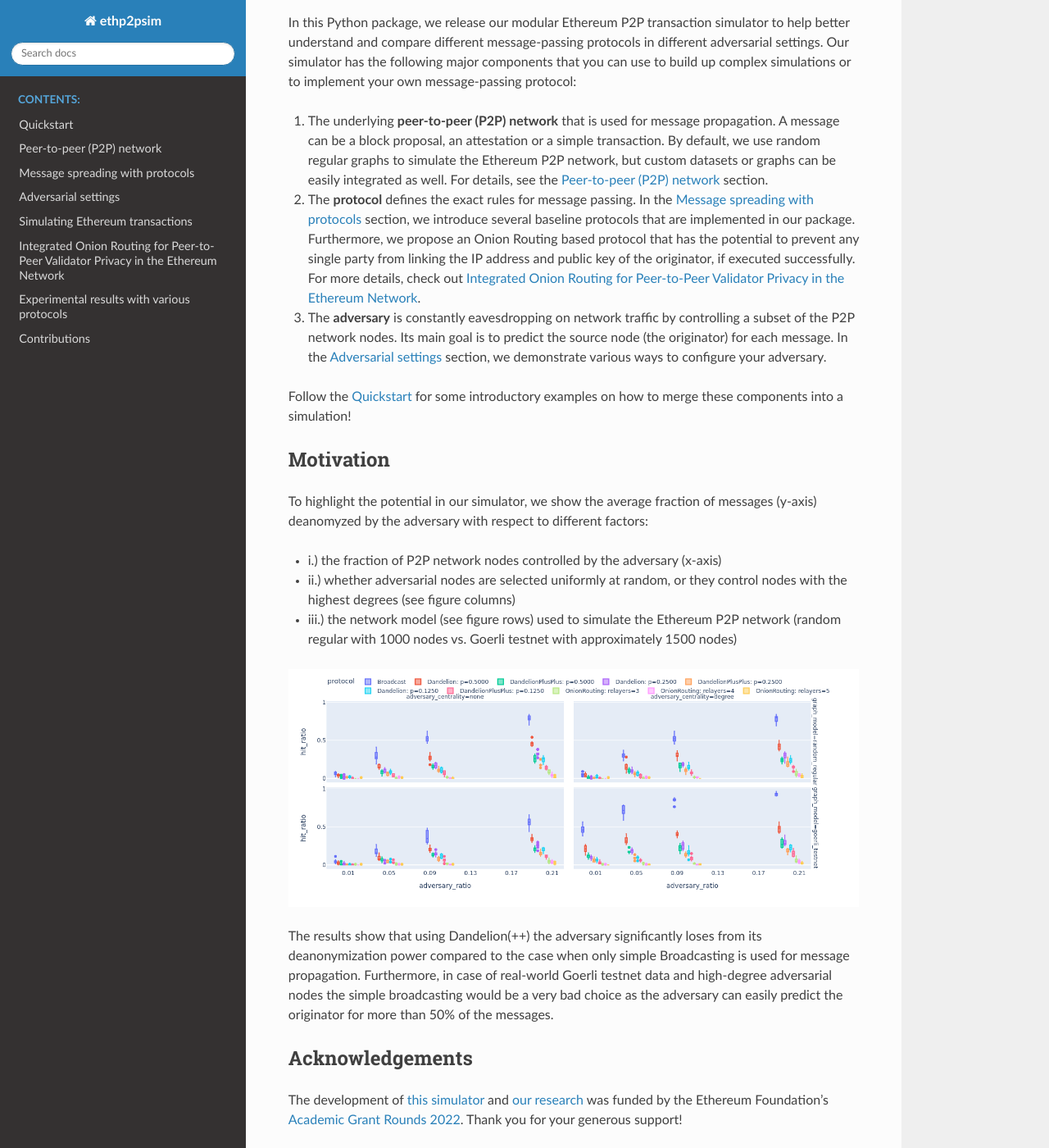
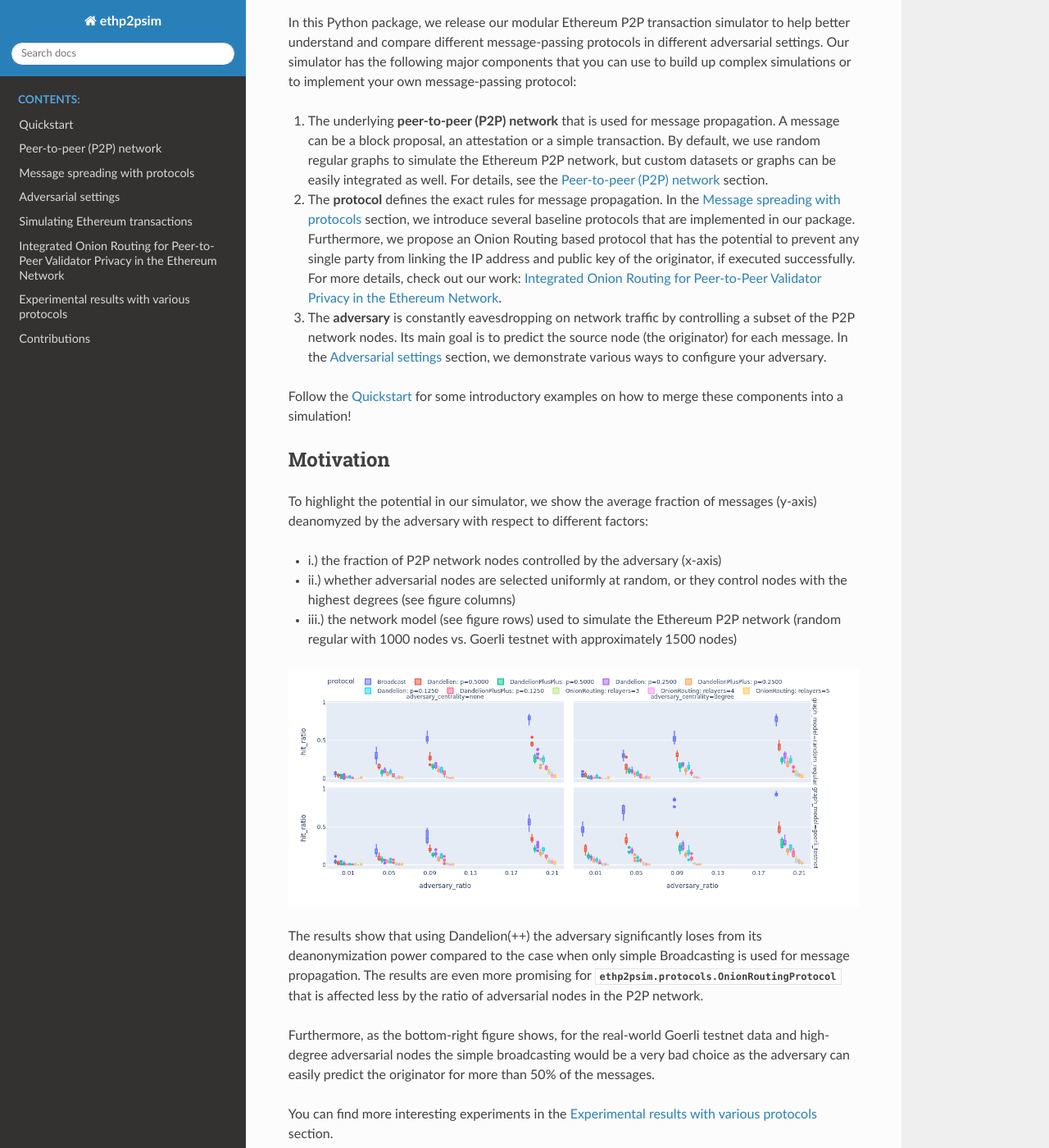
Before and after one commit to ferencberes/ethp2psim, a Sphinx documentation site: the page built from docs/source/index.rst, in a window 1280 px wide and 1400 px high, scrolled down 288 px. Shown: the whole window at 82% size. Built offline with Sphinx 7.4.7 and the Read the Docs theme 2.0.0, drawn with Linux system fonts in a browser that asks for light colours; formulas are drawn with MathJax 3.

```diff
--- a/docs/source/index.rst
+++ b/docs/source/index.rst
@@ -12,7 +12,7 @@ In this Python package, we release our modular Ethereum P2P transaction simulato
 
 #. The underlying **peer-to-peer (P2P) network** that is used for message propagation. A message can be a block proposal, an attestation or a simple transaction. By default, we use random regular graphs to simulate the Ethereum P2P network, but custom datasets or graphs can be easily integrated as well. For details, see the :ref:`network_sect` section.
 
-#. The **protocol** defines the exact rules for message passing. In the :ref:`protocols_sect` section, we introduce several baseline protocols that are implemented in our package. Furthermore, we propose an Onion Routing based protocol that has the potential to prevent any single party from linking the IP address and public key of the originator, if executed successfully. For more details, check out :ref:`onion_sect`.
+#. The **protocol** defines the exact rules for message propagation. In the :ref:`protocols_sect` section, we introduce several baseline protocols that are implemented in our package. Furthermore, we propose an Onion Routing based protocol that has the potential to prevent any single party from linking the IP address and public key of the originator, if executed successfully. For more details, check out our work: :ref:`onion_sect`.
 
 #. The **adversary** is constantly eavesdropping on network traffic by controlling a subset of the P2P network nodes. Its main goal is to predict the source node (the originator) for each message. In the :ref:`adversary_sect` section, we demonstrate various ways to configure your adversary.
 
@@ -29,7 +29,11 @@ To highlight the potential in our simulator, we show the average fraction of mes
 
 ..  figure:: ../../figures/passive_adversary_centrality_hit_ratio.png
 
-The results show that using Dandelion(++) the adversary significantly loses from its deanonymization power compared to the case when only simple Broadcasting is used for message propagation. Furthermore, in case of real-world Goerli testnet data and high-degree adversarial nodes the simple broadcasting would be a very bad choice as the adversary can easily predict the originator for more than 50% of the messages.
+The results show that using Dandelion(++) the adversary significantly loses from its deanonymization power compared to the case when only simple Broadcasting is used for message propagation. The results are even more promising for :class:`ethp2psim.protocols.OnionRoutingProtocol` that is affected less by the ratio of adversarial nodes in the P2P network.
+
+Furthermore, as the bottom-right figure shows, for the real-world Goerli testnet data and high-degree adversarial nodes the simple broadcasting would be a very bad choice as the adversary can easily predict the originator for more than 50% of the messages.
+
+You can find more interesting experiments in the :ref:`experiment_sect` section.
 
 Acknowledgements
 ----------------
```
Also changed, not shown: README.md (+16 -2 lines), docs/source/experiments.rst (+11 -9 lines).
